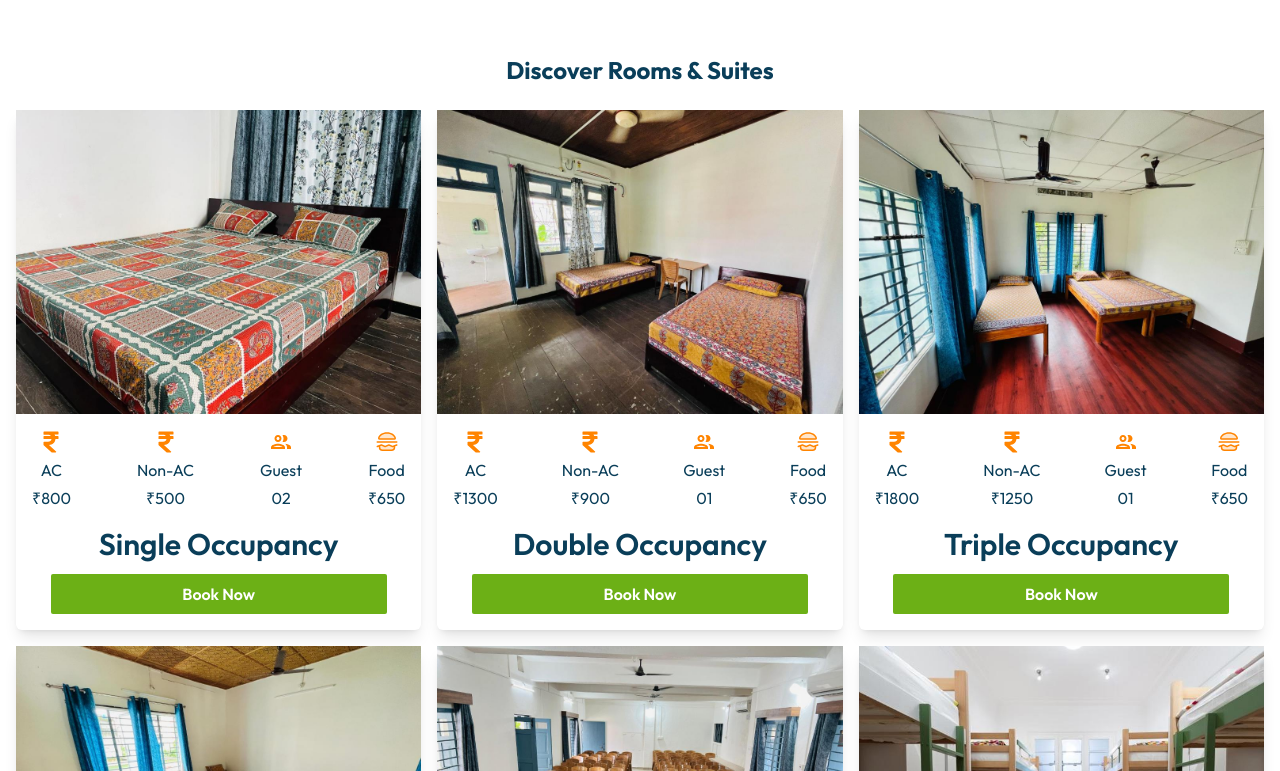
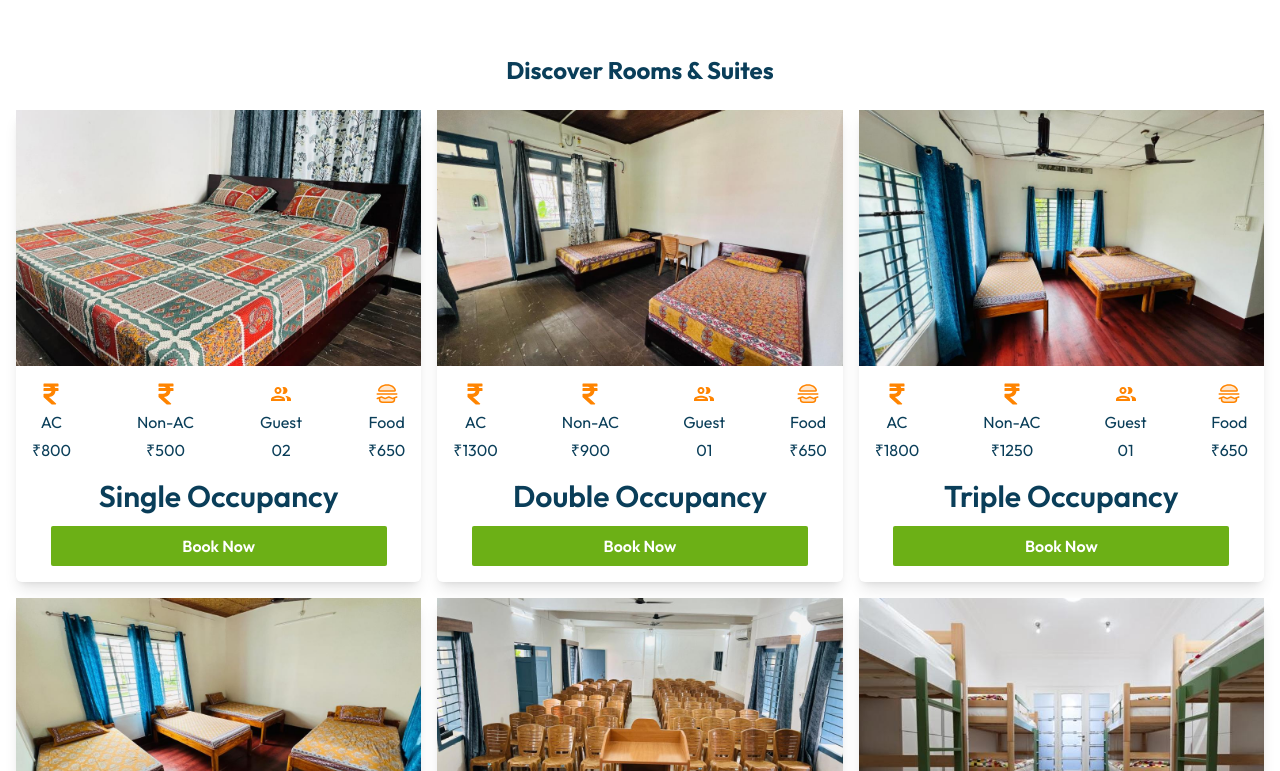
Before and after one commit to neelgit1010/levi-homestay, a Next.js app: page / in a window 1280 px wide. Shown: the part 1769-2540 px from the top of the page. Built offline with nearby package versions, Linux system fonts and the light colour scheme.

Commit message:
RoomCard img height fixed

```diff
--- a/src/components/cards/RoomCard.jsx
+++ b/src/components/cards/RoomCard.jsx
@@ -4,15 +4,15 @@ import { MdOutlineGroup } from "react-icons/md";
 import { PiHamburgerDuotone } from "react-icons/pi";
 
 const RoomCard = ({ roomInfo }) => {
-
   const handleBooking = (name) => {
     const dest = "+918920907973";
     const message = `Hello! I am interested in: ${name}
 Thank You!`;
-    const url = `https://api.whatsapp.com/send?phone=${dest}&text=${encodeURIComponent(message)}`;
+    const url = `https://api.whatsapp.com/send?phone=${dest}&text=${encodeURIComponent(
+      message
+    )}`;
     window.open(url, "_blank").focus();
   };
-
 
   const items = [
     {
@@ -36,23 +36,29 @@ Thank You!`;
       value: roomInfo.food,
     },
   ];
+
   return (
-    <div className="rounded-md shadow-lg w-full h-full">
-      <div className="w-full">
+    <div className="rounded-md shadow-lg w-full h-full flex flex-col">
+
+      <div className="w-full h-64 overflow-hidden">
         <Image
           src={roomInfo.img}
           alt="single"
           width={500}
           height={500}
-          className="w-full h-full"
+          className="w-full h-full object-cover"
         />
       </div>
 
-      <div className="p-4 flex flex-col gap-4">
+
+      <div className="p-4 flex flex-col gap-4 flex-grow">
         <div className="flex justify-between items-center">
           {items &&
             items.map((item, index) => (
-              <div className="flex gap-1 flex-col justify-center items-center">
+              <div
+                key={index}
+                className="flex gap-1 flex-col justify-center items-center"
+              >
                 <div className="text-2xl text-defined-orange">{item.icon}</div>
                 <div className="text-defined-blue">{item.name}</div>
                 <div className="text-defined-blue">{item.value}</div>
@@ -66,7 +72,8 @@ Thank You!`;
               {roomInfo.name}
             </h1>
           </div>
-          <button className="bg-defined-green text-white py-2 px-8 rounded-sm transition-all duration-300 font-semibold hover:bg-green-700 w-[90%]"
+          <button
+            className="bg-defined-green text-white py-2 px-8 rounded-sm transition-all duration-300 font-semibold hover:bg-green-700 w-[90%]"
             onClick={() => handleBooking(roomInfo.name)}
           >
             Book Now
```
